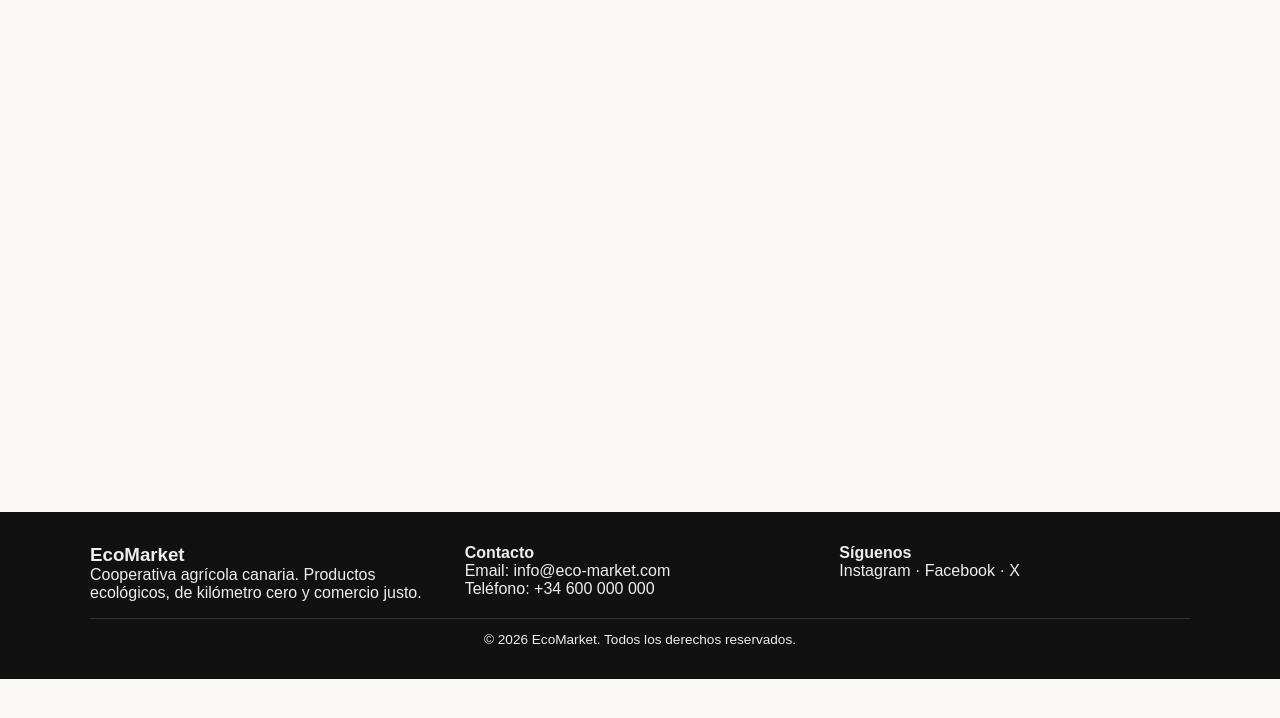
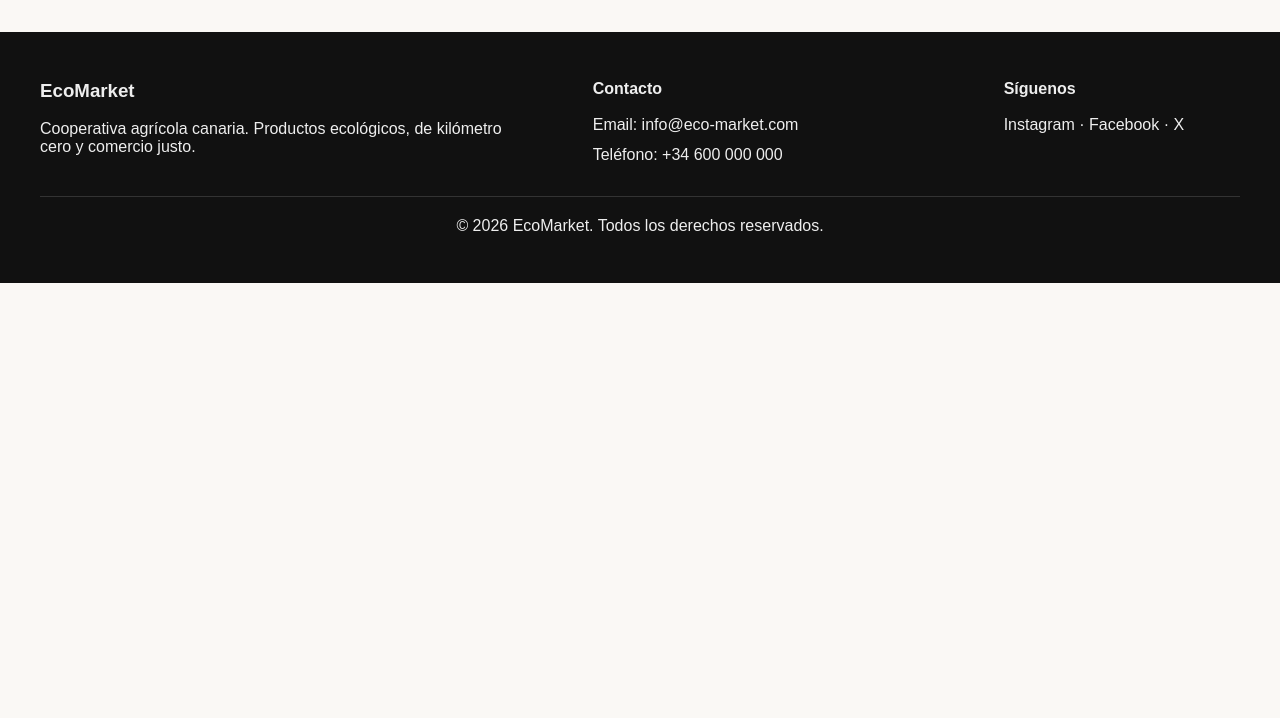
Before and after one commit to jorsubaez/EcoMarket_Angular, a Python web app: template templates/footer.html in a window 1280 px wide. Shown: the top 718 px of the page. Run offline with Jinja, Linux system fonts and the light colour scheme; the template is opened without the code that fills it, so the values that code supplies are empty.

Commit message:
Footer FIXED Perfil html, css implemented without real text.

```diff
--- a/css/styles.css
+++ b/css/styles.css
@@ -147,11 +147,11 @@ a {
     }
 }
 
-/* --- FOOTER --- */
+
 .footer {
     background: #111;
     color: #eee;
-    padding: 2rem 1.8rem;
+    padding: 3rem 2.5rem;
     margin-top: 2rem;
 }
 
@@ -162,25 +162,44 @@ a {
     color: #eee;
 }
 
-.footer__cols {
-    max-width: 1100px;
+.footer__cols{
+    max-width: 1200px;
     margin: 0 auto;
     display: grid;
-    grid-template-columns: repeat(auto-fit, minmax(220px, 1fr));
-    gap: 1.5rem;
+    grid-template-columns: 2fr 1.4fr 1fr;
+    gap: 5rem;
+    align-items: start;
+}
+.footer__col{
+    display: flex;
+    flex-direction: column;
+    gap: 0.75rem;
+}
+.footer__col h3,
+.footer__col h4{
+    margin-bottom: 0.4rem;
 }
 
-.footer__col h3,
-.footer__col h4 {
-    margin-top: 0;
+.footer__col a{
+    display: inline-block;
+    margin-top: 0.2rem;
 }
 
-.footer__bottom {
-    max-width: 1100px;
-    margin: 1rem auto 0;
-    padding-top: 0.8rem;
+.footer__bottom{
+    max-width: 1200px;
+    margin: 2rem auto 0;
+    padding-top: 1.2rem;
     border-top: 1px solid #333;
-    font-size: 0.85rem;
-    color: #aaa;
     text-align: center;
 }
+
+@media (max-width: 900px){
+    .footer__cols{
+        grid-template-columns: 1fr;
+        gap: 2rem;
+        text-align: center;
+    }
+    .footer__col{
+        align-items: center;
+    }
+}
--- a/templates/footer.html
+++ b/templates/footer.html
@@ -9,11 +9,8 @@
 </head>
 <body>
 
-<main style="min-height: 60vh; padding: 2rem; text-align: center;">
-
-
+<main class="central-container">
 </main>
-
 
 <footer class="footer">
     <div class="footer__cols">
```
Also changed, not shown: css/perfil.css (+52 -10 lines).
